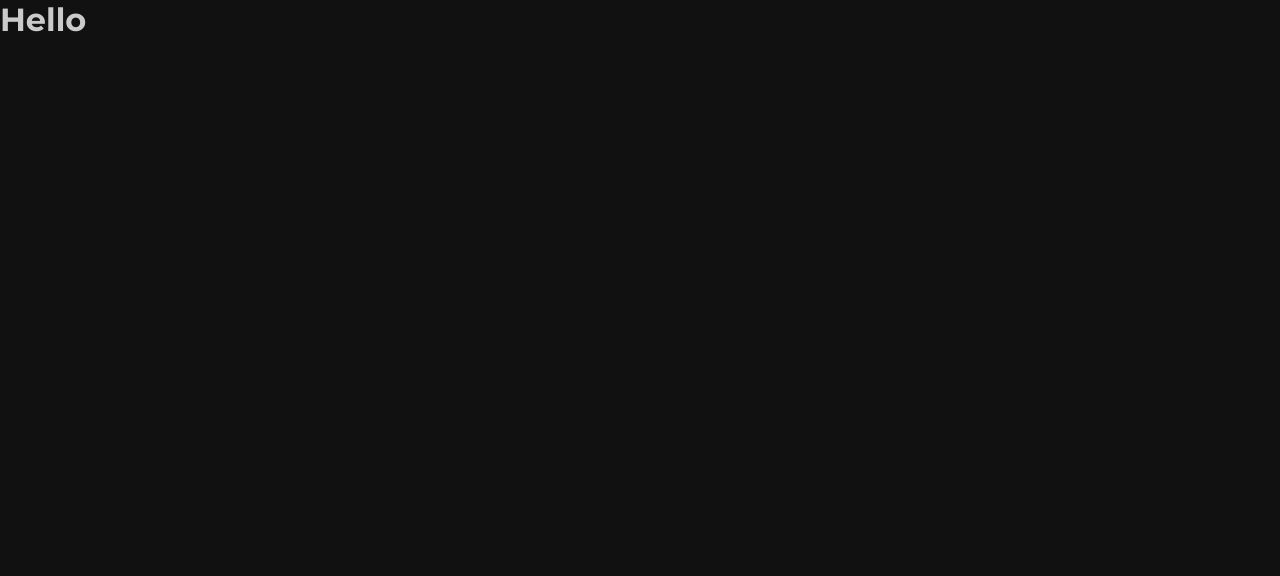
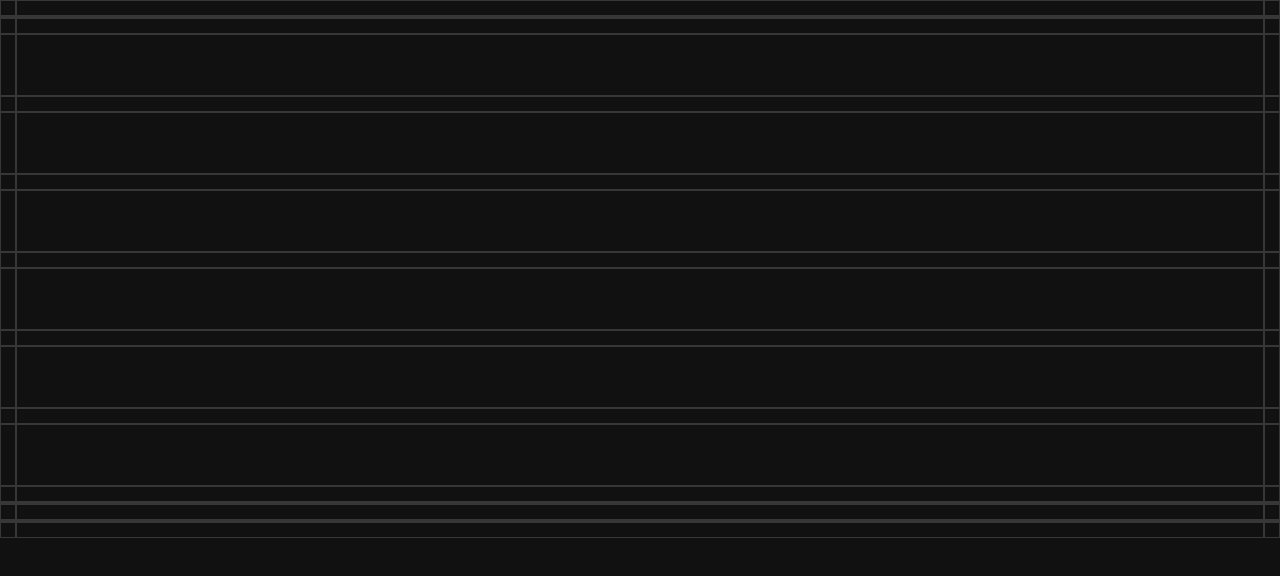
Before and after one commit to ElianeV/eliane.codes, a Next.js app: page /my-work in a window 1280 px wide. Shown: the top 576 px of the page. Built offline with nearby package versions, Linux system fonts and the light colour scheme.

Commit message:
Create my work grid system

```diff
--- a/app/my-work/page.js
+++ b/app/my-work/page.js
@@ -1,5 +1,109 @@
+import styles from "../../app/page.module.css";
+import { Oswald } from "next/font/google";
+import Link from "next/link";
+
+const oswald = Oswald({ subsets: ["latin"] });
+
 const Work = () => {
-  return <h1>Hello</h1>;
+  return (
+    <div className={styles.myworkcontainer}>
+      {/* ROW 1*/}
+
+      <div className={styles.borderdelay8}></div>
+      <div className={styles.borderdelay8}></div>
+      <div className={styles.borderdelay8}></div>
+
+      {/* ROW 2*/}
+      <div className={styles.borderdelay8}></div>
+      <div className={styles.borderdelay8}></div>
+      <div className={styles.borderdelay8}></div>
+
+      {/* ROW 3*/}
+      <div className={styles.borderdelay8}></div>
+      <div className={styles.borderdelay8}></div>
+      <div className={styles.borderdelay8}></div>
+
+      {/* ROW 4*/}
+      <div className={styles.borderdelay8}></div>
+      <div className={styles.borderdelay8}></div>
+      <div className={styles.borderdelay8}></div>
+
+      {/* ROW 5*/}
+      <div className={styles.borderdelay8}></div>
+      <div className={styles.borderdelay8}></div>
+      <div className={styles.borderdelay8}></div>
+
+      {/* ROW 6*/}
+      <div className={styles.borderdelay8}></div>
+      <div className={styles.borderdelay8}></div>
+      <div className={styles.borderdelay8}></div>
+
+      {/* ROW 7*/}
+      <div className={styles.borderdelay8}></div>
+      <div className={styles.borderdelay8}></div>
+      <div className={styles.borderdelay8}></div>
+
+      {/* ROW 8*/}
+      <div className={styles.borderdelay8}></div>
+      <div className={styles.borderdelay8}></div>
+      <div className={styles.borderdelay8}></div>
+
+      {/* ROW 9*/}
+      <div className={styles.borderdelay8}></div>
+      <div className={styles.borderdelay8}></div>
+      <div className={styles.borderdelay8}></div>
+
+      {/* ROW 10*/}
+      <div className={styles.borderdelay8}></div>
+      <div className={styles.borderdelay8}></div>
+      <div className={styles.borderdelay8}></div>
+
+      {/* ROW 11*/}
+      <div className={styles.borderdelay8}></div>
+      <div className={styles.borderdelay8}></div>
+      <div className={styles.borderdelay8}></div>
+
+      {/* ROW 12*/}
+      <div className={styles.borderdelay8}></div>
+      <div className={styles.borderdelay8}></div>
+      <div className={styles.borderdelay8}></div>
+
+      {/* ROW 13*/}
+      <div className={styles.borderdelay8}></div>
+      <div className={styles.borderdelay8}></div>
+      <div className={styles.borderdelay8}></div>
+
+      {/* ROW 14*/}
+      <div className={styles.borderdelay8}></div>
+      <div className={styles.borderdelay8}></div>
+      <div className={styles.borderdelay8}></div>
+
+      {/* ROW 15*/}
+      <div className={styles.borderdelay8}></div>
+      <div className={styles.borderdelay8}></div>
+      <div className={styles.borderdelay8}></div>
+
+      {/* ROW 16*/}
+      <div className={styles.borderdelay8}></div>
+      <div className={styles.borderdelay8}></div>
+      <div className={styles.borderdelay8}></div>
+
+      {/* ROW 17*/}
+      <div className={styles.borderdelay8}></div>
+      <div className={styles.borderdelay8}></div>
+      <div className={styles.borderdelay8}></div>
+
+      {/* ROW 18*/}
+      <div className={styles.borderdelay8}></div>
+      <div className={styles.borderdelay8}></div>
+      <div className={styles.borderdelay8}></div>
+
+      {/* ROW 19*/}
+      <div className={styles.borderdelay8}></div>
+      <div className={styles.borderdelay8}></div>
+      <div className={styles.borderdelay8}></div>
+    </div>
+  );
 };
 
 export default Work;
--- a/app/page.module.css
+++ b/app/page.module.css
@@ -158,6 +158,15 @@
   color: #828282;
 }
 
+/* MY WORK */
+
+.myworkcontainer {
+  display: grid;
+
+  grid-template-columns: 16px 1fr 16px;
+  grid-template-rows: 16px 1fr 16px 62px 16px 62px 16px 62px 16px 62px 16px 62px 16px 62px 16px 1fr 16px 1fr 16px;
+}
+
 /* ANIMATIONS */
 
 .borderdelay1 {
```
